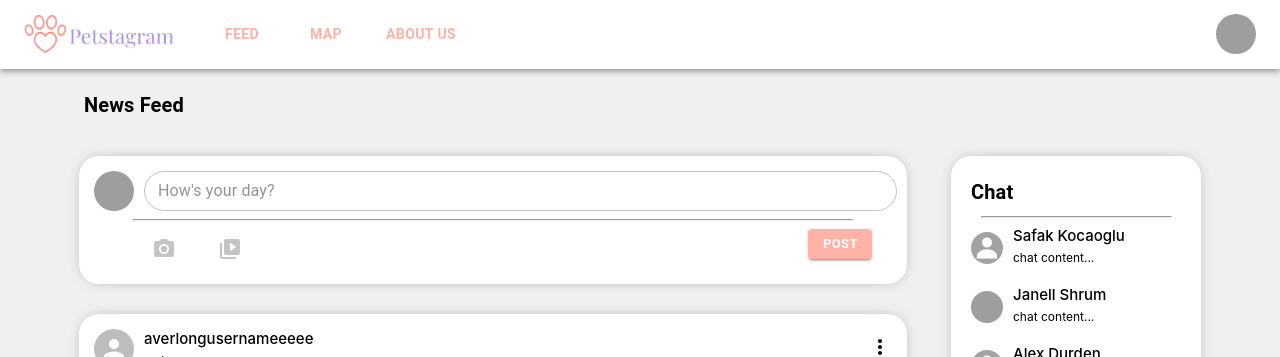
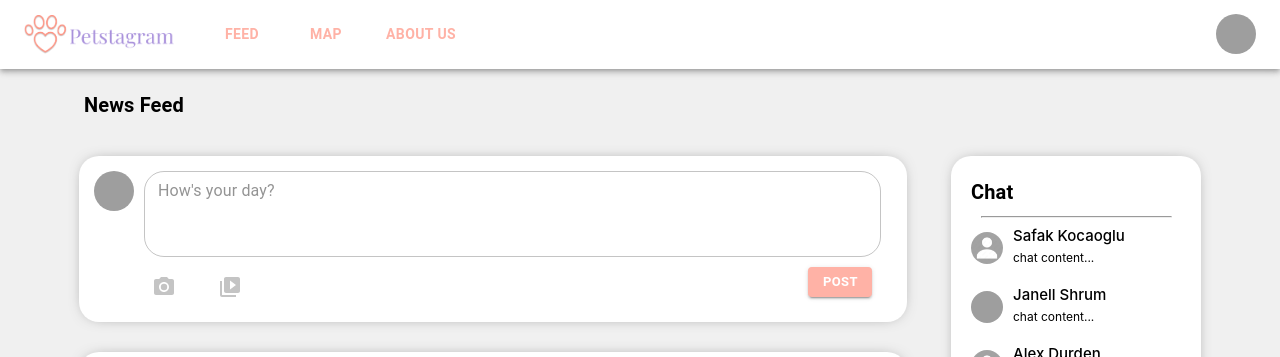
Before and after one commit to nhungL/petstagram, a React (Create React App) app in the folder frontend/: page /home in a window 1280 px wide. Shown: the top 357 px of the page. Built offline with nearby package versions, Linux system fonts and the light colour scheme; grey boxes are pictures that could not be loaded.

Commit message:
fix styling for post and display image after choosing from file picker

```diff
--- a/frontend/src/components/ImgVideoUpload/ImgVideoUpload.js
+++ /dev/null
@@ -1,30 +0,0 @@
-import useStyles from "./Style";
-import * as React from 'react';
-import { styled } from '@mui/material/styles';
-import IconButton from '@mui/material/IconButton';
-import PhotoCamera from '@mui/icons-material/PhotoCamera';
-import VideoLibraryIcon from '@mui/icons-material/VideoLibrary';
-import Stack from '@mui/material/Stack';
-
-export default function ImgVideoUpload() {
-    const classes = useStyles();
-    const Input = styled('input')({
-        display: 'none',
-    });
-    return (
-        <Stack direction="row" alignItems="center" spacing={2}>
-            <label htmlFor="image-button-file">
-                <Input accept="image/*" id="image-button-file" multiple type="file" />
-                <IconButton aria-label="upload picture" component="span" className={classes.uploadimagebutton}>
-                    <PhotoCamera />
-                </IconButton>
-            </label>
-            <label htmlFor="video-button-file">
-            <Input accept="video/mp4,video/x-m4v,video/*" id="video-button-file" multiple type="file" />
-            <IconButton aria-label="upload picture" component="span" className={classes.uploadvideobutton} style={{ml: "20px"}}>
-                    <VideoLibraryIcon />
-                </IconButton>
-            </label>
-        </Stack>
-    );
-};
--- a/frontend/src/components/ImgVideoUpload/Style.js
+++ /dev/null
@@ -1,13 +0,0 @@
-import { makeStyles } from "@mui/styles";
-
-const useStyles = makeStyles((theme) => ({
-  uploadimagebutton: {
-    marginLeft: "50px",
-    color: "#C4C4C4",
-  },
-  uploadvideobutton: {
-    marginLeft: "10px",
-    color: "#C4C4C4",
-  }
-}));
-export default useStyles;
--- a/frontend/src/components/Post/Post.js
+++ b/frontend/src/components/Post/Post.js
@@ -1,25 +1,81 @@
-import React from "react";
+import React, { useState } from "react";
 import useStyles from "./Style";
-import { Button, TextField, Grid, Avatar } from "@mui/material";
-import ImgVideoUpload from "../ImgVideoUpload/ImgVideoUpload";
+import {
+  Button,
+  TextField,
+  Grid,
+  Avatar,
+  IconButton,
+  Stack,
+} from "@mui/material";
+import Close from "@mui/icons-material/Close";
+import PhotoCamera from "@mui/icons-material/PhotoCamera";
+import VideoLibraryIcon from "@mui/icons-material/VideoLibrary";
+import { styled } from "@mui/styles";
+import { Box } from "@mui/system";
 
 export default function Post() {
   const classes = useStyles();
+  const [postContent, setPostContent] = useState("");
+  const [postImage, setPostImage] = useState();
+  const [isImageSelected, setIsImageSelected] = useState(false);
+  const [promptText, setPromptText] = useState("How's your day?");
+
+  const uploadImage = (event) => {
+    setIsImageSelected(true);
+    setPromptText("Say something about this photo...");
+    const file = event.target.files[0];
+    const reader = new FileReader();
+
+    reader.addEventListener(
+      "load",
+      function () {
+        setPostImage(reader.result);
+      },
+      false
+    );
+
+    if (file) {
+      reader.readAsDataURL(file);
+    }
+  };
+
+  const deleteImage = () => {
+    setIsImageSelected(false);
+    setPostImage("");
+    setPromptText("How's your day?")
+  };
+
+  const submitPost = () => {
+    //TO-DO: post request
+    setPostContent("");
+  };
+
+  const Input = styled("input")({
+    display: "none",
+  });
+
   return (
     <div className={classes.post}>
-      <div className={classes.pad} >
+      <div className={classes.pad}>
         <Grid container direction="column">
           <div className={classes.top}>
-            <Avatar src="/static/images/avatar/2.jpg" className={classes.avatar}>
+            <Avatar
+              src="/static/images/avatar/2.jpg"
+              className={classes.avatar}
+            >
               NL
             </Avatar>
             <div className={classes.inputBox}>
               <TextField
-                placeholder="How's your day?"
+                placeholder={promptText}
                 variant="outlined"
                 size="small"
                 multiline
+                rows={3}
                 className={classes.inputBox}
+                value={postContent}
+                onChange={(e) => setPostContent(e.target.value)}
                 InputProps={{
                   classes: {
                     root: classes.input,
@@ -28,15 +84,70 @@ export default function Post() {
                   },
                 }}
               />
+              {isImageSelected && (
+                <div className={classes.postImg}>
+                  <Box
+                    component="img"
+                    sx={{
+                      height: 300,
+                    }}
+                    src={postImage}
+                  />
+                  <IconButton
+                    aria-label="upload picture"
+                    component="span"
+                    onClick={deleteImage}
+                  >
+                    <Close style={{ color: "#C4C4C4" }} />
+                  </IconButton>
+                </div>
+              )}
             </div>
           </div>
-          <hr style={{ width: "90%" }} />
+
           <Grid container direction="row" spacing={0}>
             <Grid item xs>
-              <ImgVideoUpload />
+              <Stack direction="row" alignItems="center" spacing={2}>
+                <label htmlFor="image-button-file">
+                  <Input
+                    accept="image/*"
+                    id="image-button-file"
+                    type="file"
+                    onChange={uploadImage}
+                  />
+                  <IconButton
+                    aria-label="upload picture"
+                    component="span"
+                    className={classes.uploadimagebutton}
+                  >
+                    <PhotoCamera />
+                  </IconButton>
+                </label>
+                <label htmlFor="video-button-file">
+                  <Input
+                    accept="video/mp4,video/x-m4v,video/*"
+                    id="video-button-file"
+                    //multiple
+                    type="file"
+                  />
+                  <IconButton
+                    aria-label="upload picture"
+                    component="span"
+                    className={classes.uploadvideobutton}
+                    style={{ ml: "20px" }}
+                  >
+                    <VideoLibraryIcon />
+                  </IconButton>
+                </label>
+              </Stack>
             </Grid>
             <Grid>
-              <Button variant="contained" size="small" className={classes.button}>
+              <Button
+                variant="contained"
+                size="small"
+                className={classes.button}
+                onClick={submitPost}
+              >
                 Post
               </Button>
             </Grid>
--- a/frontend/src/components/Post/Style.js
+++ b/frontend/src/components/Post/Style.js
@@ -3,7 +3,9 @@ import { makeStyles } from "@mui/styles";
 const useStyles = makeStyles((theme) => ({
   top: {
     display: "flex",
-    alignItems: "center",
+    alignItems: "flex-start",
+    width: "98%",
+    marginBottom: "10px",
   },
   inputBox: {
     marginLeft: "5px",
@@ -16,6 +18,13 @@ const useStyles = makeStyles((theme) => ({
     boxShadow: "0px 0px 16px -8px rgba(0, 0, 0, 0.68)",
     margin: "15px",
   },
+  postImg: {
+    display: "flex",
+    flexDirection: "row",
+    alignItems: "flex-start",
+    justifyContent: "center",
+    marginTop: "20px",
+  },
   button: {
     backgroundColor: "#FFB2A6",
     fontWeight: "bold",
@@ -24,14 +33,22 @@ const useStyles = makeStyles((theme) => ({
   input: {
     color: "black",
     borderRadius: 20,
-    '&$focused $notchedOutline': {
-      borderColor: '#FFB2A6',
-    }
+    "&$focused $notchedOutline": {
+      borderColor: "#FFB2A6",
+    },
   },
   focused: {},
   notchedOutline: {},
   pad: {
     padding: "15px",
   },
+  uploadimagebutton: {
+    marginLeft: "50px",
+    color: "#C4C4C4",
+  },
+  uploadvideobutton: {
+    marginLeft: "10px",
+    color: "#C4C4C4",
+  },
 }));
 export default useStyles;
--- a/frontend/src/pages/HomePage/HomePage.js
+++ b/frontend/src/pages/HomePage/HomePage.js
@@ -18,7 +18,7 @@ const HomePage = () => {
           </Typography>
         </div>
         <Grid container direction="row">
-          <Grid container direction="column" sm={true}>
+          <Grid container direction="column" sm>
             <Grid>
               <Post />
             </Grid>
```
Also changed, not shown: 2 other files (tests, documents, lock files or other folders).
